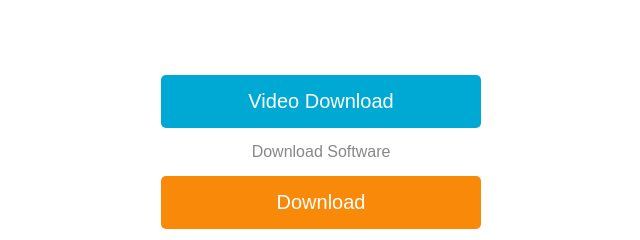
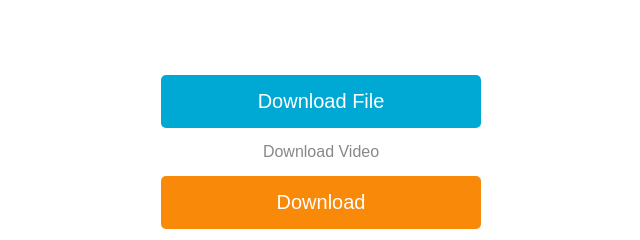
Before and after one commit to darknessapk/downloads, a plain HTML site: page index.html in a window 1280 px wide. Shown: the part 224-464 px from the top of the page, 319-959 px from the left. Drawn offline with Linux system fonts and the light colour scheme.

Commit message:
Update index.html

```diff
--- a/index.html
+++ b/index.html
@@ -16,11 +16,11 @@
 
 	<a href="demo_soft.exe" download="https://www.google.com">
 
-		Video Download
+		Download File
 
 	</a>
 
-	<p>Download Software</p>
+	<p>Download Video </p>
 
 
 
```
